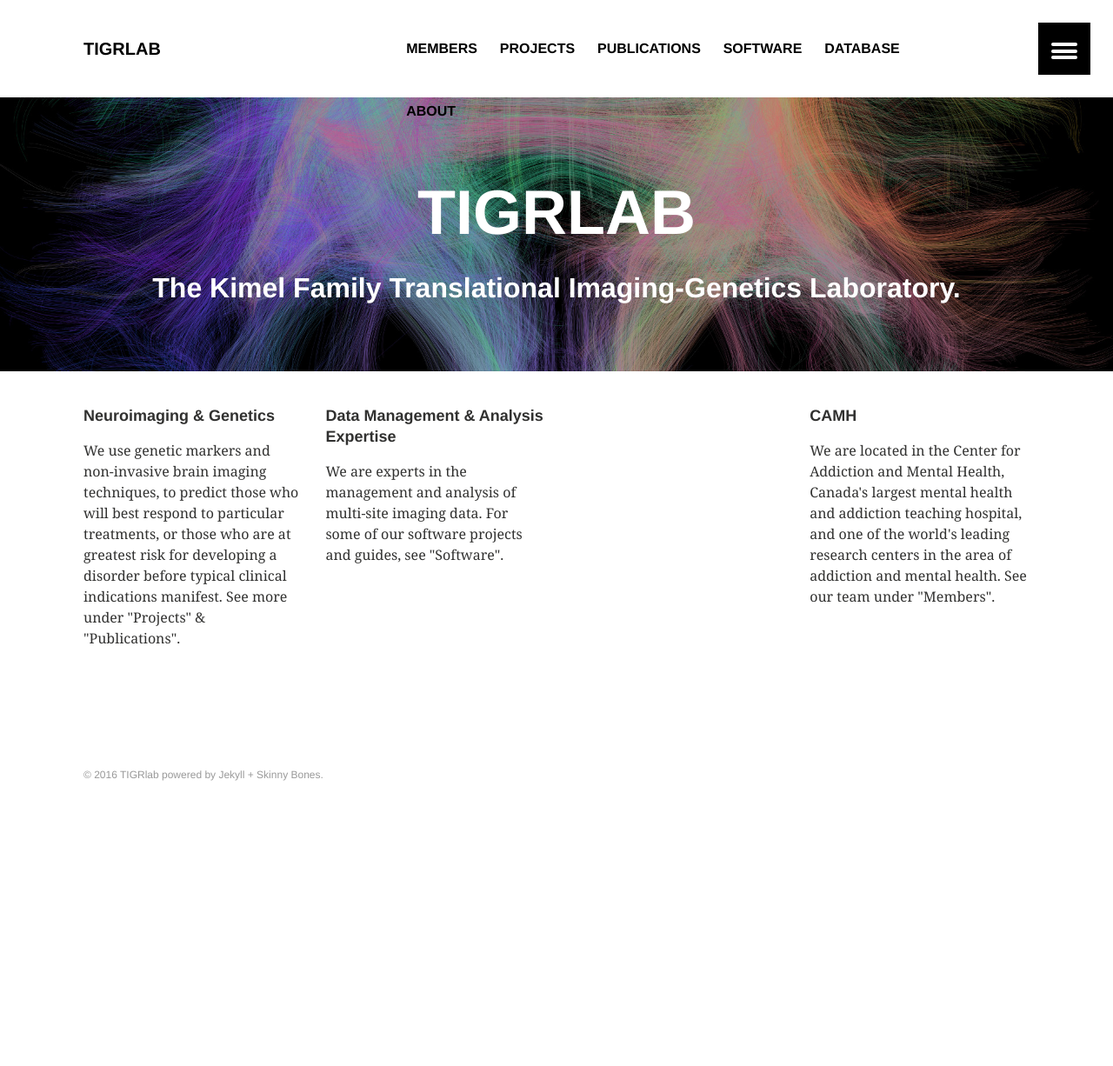
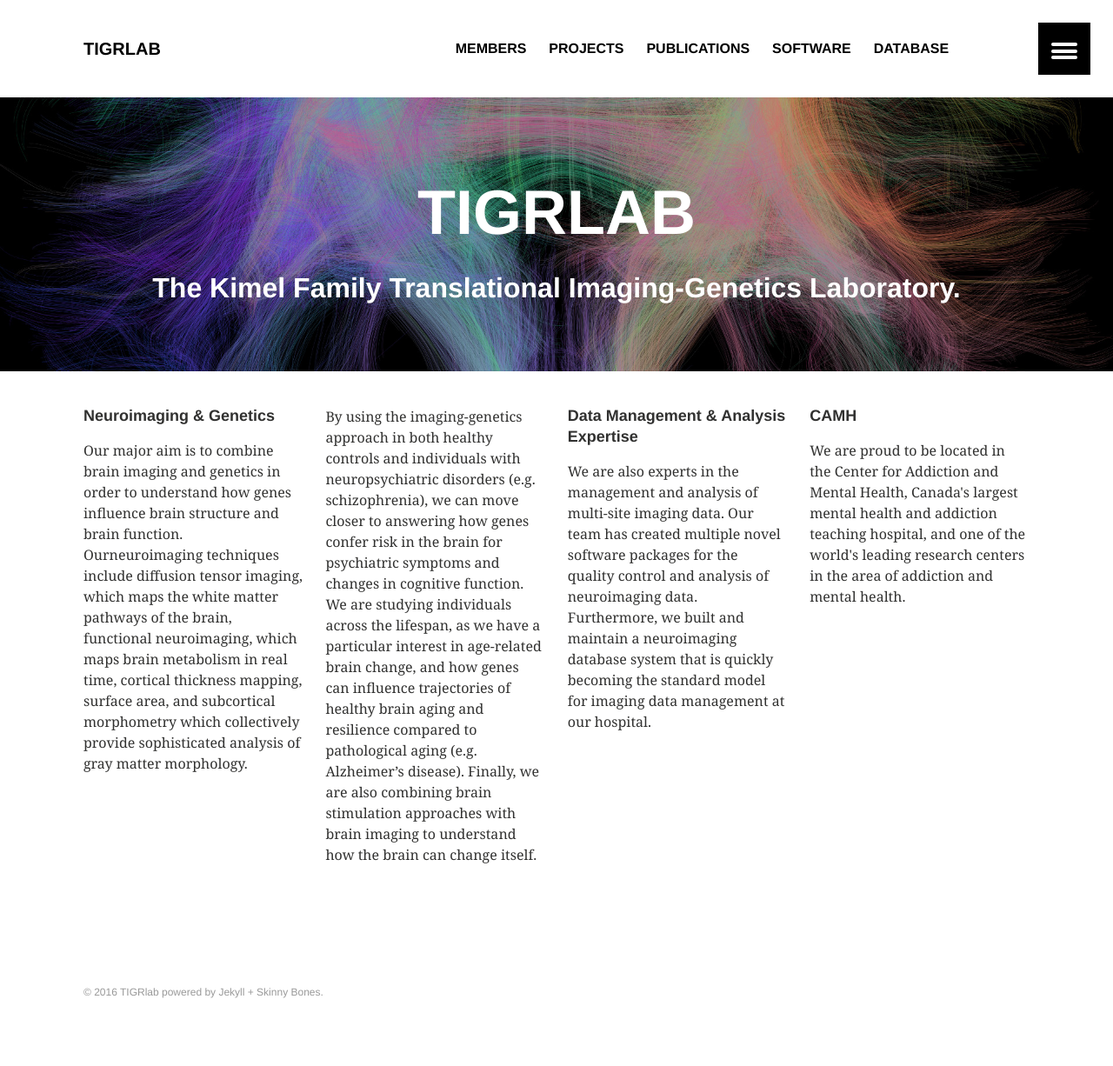
Before and after one commit to TIGRLab/tigrlab.github.io, a Jekyll site: the page built from index.md, in a window 1280 px wide. Shown: the whole page at 87% size. Built offline with Jekyll 4.4.1, drawn with Linux system fonts in a browser that asks for light colours; before the commit the page ends 977 px from its top, so only the background shows below that.

Commit message:
removed about, merged with front page

```diff
--- a/_data/navigation.yml
+++ b/_data/navigation.yml
@@ -24,8 +24,3 @@
   url: /database/
   excerpt: "Our neuroimaging database."
   image: projects.dti-aging.small.jpg
-
-- title: About
-  url: /about/
-  excerpt: "Our vision."
-  image: projects.dti-aging.small.jpg
--- a/index.md
+++ b/index.md
@@ -9,21 +9,20 @@
 
 <div class="tile">
   <h2 class="post-title">Neuroimaging &amp; Genetics</h2>
-  <p class="post-excerpt">We use genetic markers and non-invasive brain imaging techniques, to predict those who will best respond to particular treatments, or those who are at greatest risk for developing a disorder before typical clinical indications manifest. See more under "Projects" &amp; "Publications".</p>
+  <p class="post-excerpt">Our major aim is to combine brain imaging and genetics in order to understand how genes influence brain structure and brain function. Ourneuroimaging techniques include diffusion tensor imaging, which maps the white matter pathways of the brain, functional neuroimaging, which maps brain metabolism in real time, cortical thickness mapping, surface area, and subcortical morphometry which collectively provide sophisticated analysis of gray matter morphology.</p>
+</div><!-- /.tile -->
+
+<div class="tile">
+  <p class="post-excerpt">By using the imaging-genetics approach in both healthy controls and individuals with neuropsychiatric disorders (e.g. schizophrenia), we can move closer to answering how genes confer risk in the brain for psychiatric symptoms and changes in cognitive function. We are studying individuals across the lifespan, as we have a particular interest in age-related brain change, and how genes can influence trajectories of healthy brain aging and resilience compared to pathological aging (e.g. Alzheimer’s disease). Finally, we are also combining brain stimulation approaches with brain imaging to understand how the brain can change itself.</p>
 </div><!-- /.tile -->
 
 <div class="tile">
   <h2 class="post-title">Data Management &amp; Analysis Expertise</h2>
-  <p class="post-excerpt">We are experts in the management and analysis of multi-site imaging data. For some of our software projects and guides, see "Software".</p>
-</div><!-- /.tile -->
-
-<div class="tile">
+  <p class="post-excerpt">We are also experts in the management and analysis of multi-site imaging data. Our team has created multiple novel software packages for the quality control and analysis of neuroimaging data. Furthermore, we built and maintain a neuroimaging database system that is quickly becoming the standard model for imaging data management at our hospital.</p>
 </div><!-- /.tile -->
 
 <div class="tile">
   <h2 class="post-title">CAMH</h2>
-  <p class="post-excerpt">We are located in the Center for Addiction and Mental Health, Canada's largest mental health and addiction teaching hospital, and one of the world's leading research centers in the area of addiction and mental health. See our team under "Members".</p>
+  <p class="post-excerpt">We are proud to be located in the Center for Addiction and Mental Health, Canada's largest mental health and addiction teaching hospital, and one of the world's leading research centers in the area of addiction and mental health.</p>
 </div><!-- /.tile -->
-
-
 </div><!-- /.tiles -->
```
Also changed, not shown: about/index.md (deleted, +0 -15 lines).
